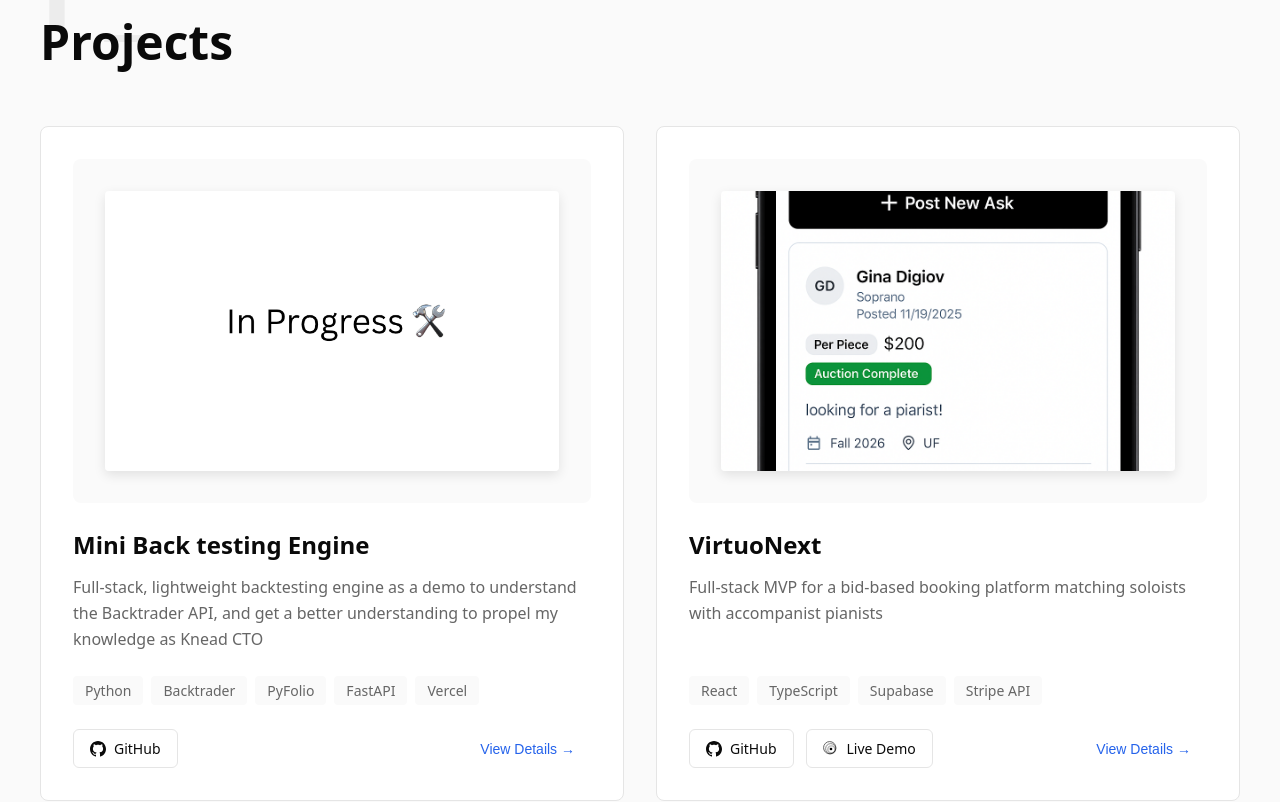
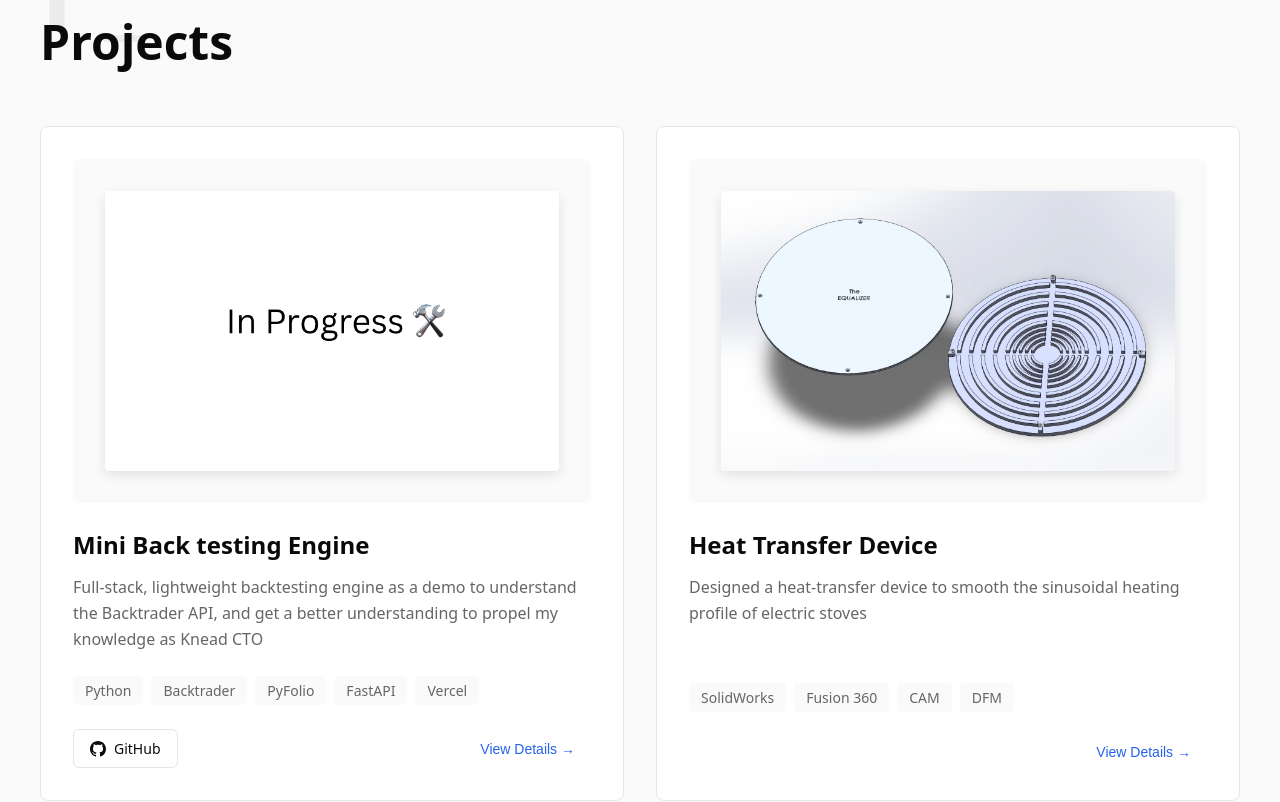
Before and after one commit to PabloCoralDev/react-personal-website, a React (Vite) app: page / in a window 1280 px wide. Shown: the part 1760-2562 px from the top of the page. Built offline with nearby package versions, Linux system fonts and the light colour scheme.

Commit message:
Added image flipping on hover. Added inner pic for VirtuoNext. Will refactor so I can actually write descriptions, so last commit before refactoring

```diff
--- a/index.html
+++ b/index.html
@@ -2,7 +2,7 @@
 <html lang="en">
   <head>
     <meta charset="UTF-8" />
-    <link rel="icon" type="image/svg+xml" href="/vite.svg" />
+    <link rel="icon" type="image/svg+xml" href="/favicon.svg" />
     <meta name="viewport" content="width=device-width, initial-scale=1.0" />
     <title>Pablo Coral</title>
   </head>
--- a/src/App.css
+++ b/src/App.css
@@ -375,6 +375,59 @@
   transform: translateY(-4px);
   box-shadow: 0 12px 24px rgba(0, 0, 0, 0.08);
   border-color: var(--accent);
+}
+
+/* 3D Flip Card Styles */
+.flip-card {
+  perspective: 1000px;
+  position: relative;
+  width: 100%;
+  padding: 2rem;
+  background: var(--bg-secondary);
+  border-radius: 0.5rem;
+  margin-bottom: 1.5rem;
+  display: flex;
+  align-items: center;
+  justify-content: center;
+  min-height: 280px;
+  overflow: hidden;
+}
+
+.flip-card-inner {
+  position: relative;
+  width: 100%;
+  height: 280px;
+  transition: transform 0.8s;
+  transform-style: preserve-3d;
+}
+
+.flip-card:hover .flip-card-inner {
+  transform: rotateY(180deg);
+}
+
+.flip-card-front,
+.flip-card-back {
+  position: absolute;
+  width: 100%;
+  height: 100%;
+  backface-visibility: hidden;
+  -webkit-backface-visibility: hidden;
+  display: flex;
+  align-items: center;
+  justify-content: center;
+}
+
+.flip-card-back {
+  transform: rotateY(180deg);
+}
+
+.flip-card-front img,
+.flip-card-back img {
+  width: 100%;
+  height: 100%;
+  object-fit: cover;
+  border-radius: 0.25rem;
+  box-shadow: 0 4px 12px rgba(0, 0, 0, 0.1);
 }
 
 .project-image-container {
--- a/src/App.tsx
+++ b/src/App.tsx
@@ -108,10 +108,23 @@ function App() {
       }
     },
     {
+      title: 'Heat Transfer Device',
+      description: 'Designed a heat-transfer device to smooth the sinusoidal heating profile of electric stoves',
+      tags: ['SolidWorks', 'Fusion 360', 'CAM', 'DFM'],
+      outer_image: '/pictures/heat_device-out.jpeg',
+      inner_image: '/pictures/heat_device-in.jpeg',
+      details: {
+        fullDescription: [
+          `Designed a heat-transfer device to smooth the sinusoidal heating profile of electric stoves. Using SolidWorks for design and Fusion360 for CAM, abiding by DFM principles and producing a design that is both hand and CNC machinable. Using affordable, available parts from McMaster Carr.`
+        ]
+      }
+    },
+    {
       title: 'VirtuoNext',
       description: 'Full-stack MVP for a bid-based booking platform matching soloists with accompanist pianists',
       tags: ['React', 'TypeScript', 'Supabase', 'Stripe API'],
       outer_image: '/pictures/virtuonext_mvp-out.png',
+      inner_image: '/pictures/virtuonext_mvp-in.png',
       details: {
         fullDescription: [
           `Developed a full-stack MVP for VirtuoNext, a bid-based booking platform matching soloists with accompanist pianists. Built with React and TypeScript, implemented asynchronous bidding logic, authentication, and relational data persistence using Supabase (SQL). Integrated in-app messaging via the open-source ChatScope Framework. Currently implementing in-app payment processing through the Stripe API.`
@@ -156,18 +169,6 @@ function App() {
           `Built a dynamic decision matrix using Sheets and JavaScript + GS API. Implemented 3 piecewise scoring functions with sensitivity scaling and anomaly filters. Applied linear regression to the output scores to generate ranked car recommendations, tailored to desired cost, mileage and mpg.`
         ],
         sheets: 'https://docs.google.com/spreadsheets/d/e/2PACX-1vTCVtAUelqurRjV4xumrZep8Ptkvn8AJ9DBHgum5hQvDlWraqsPq9BYhWdw1pwCYliq-bZXFNYj4W2f/pubhtml'
-      }
-    },
-    {
-      title: 'Heat Transfer Device',
-      description: 'Designed a heat-transfer device to smooth the sinusoidal heating profile of electric stoves',
-      tags: ['SolidWorks', 'Fusion 360', 'CAM', 'DFM'],
-      outer_image: '/pictures/heat_device-out.jpeg',
-      inner_image: '/pictures/heat_device-in.jpeg',
-      details: {
-        fullDescription: [
-          `Designed a heat-transfer device to smooth the sinusoidal heating profile of electric stoves. Using SolidWorks for design and Fusion360 for CAM, abiding by DFM principles and producing a design that is both hand and CNC machinable. Using affordable, available parts from McMaster Carr.`
-        ]
       }
     },
     {
@@ -563,9 +564,28 @@ function App() {
                   className="project-card clickable"
                   onClick={() => setSelectedProject(project)}
                 >
-                  <div className="project-image-container">
-                    <img src={project.outer_image} alt={project.title} className="project-image" />
-                  </div>
+                  {project.inner_image ? (
+                    <div className="flip-card">
+                      <div className="flip-card-inner">
+                        <div className="flip-card-front">
+                          <img src={project.outer_image} alt={project.title} />
+                        </div>
+                        <div className="flip-card-back">
+                          {project.isVideo ? (
+                            <video autoPlay loop muted playsInline style={{ width: '100%', height: '100%', objectFit: 'cover', borderRadius: '0.25rem' }}>
+                              <source src={project.inner_image} type="video/mp4" />
+                            </video>
+                          ) : (
+                            <img src={project.inner_image} alt={`${project.title} - Back`} />
+                          )}
+                        </div>
+                      </div>
+                    </div>
+                  ) : (
+                    <div className="project-image-container">
+                      <img src={project.outer_image} alt={project.title} className="project-image" />
+                    </div>
+                  )}
                   <h5 className="project-title">{project.title}</h5>
                   <p className="project-description">{project.description}</p>
                   <div className="project-tags">
```
Also changed, not shown: public/favicon.svg (added), public/pictures/virtuonext_mvp-in.png (added).
